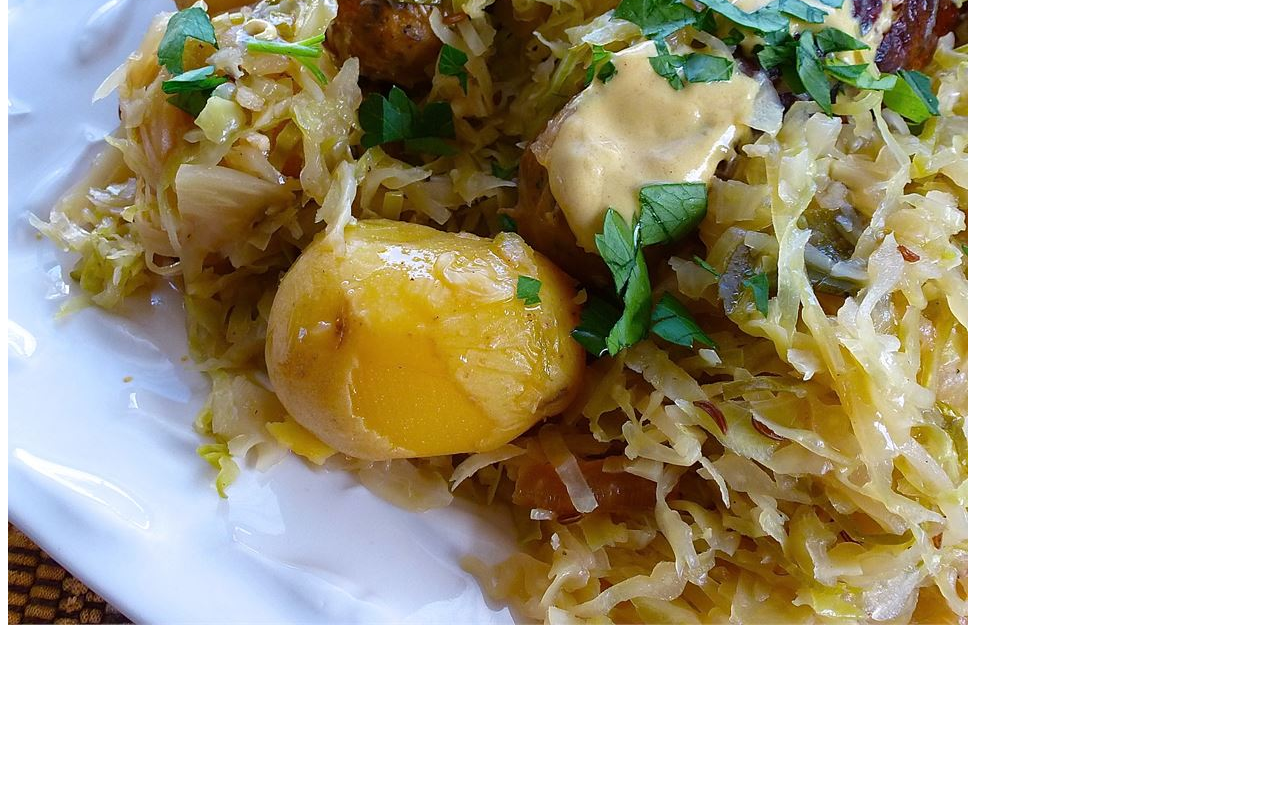
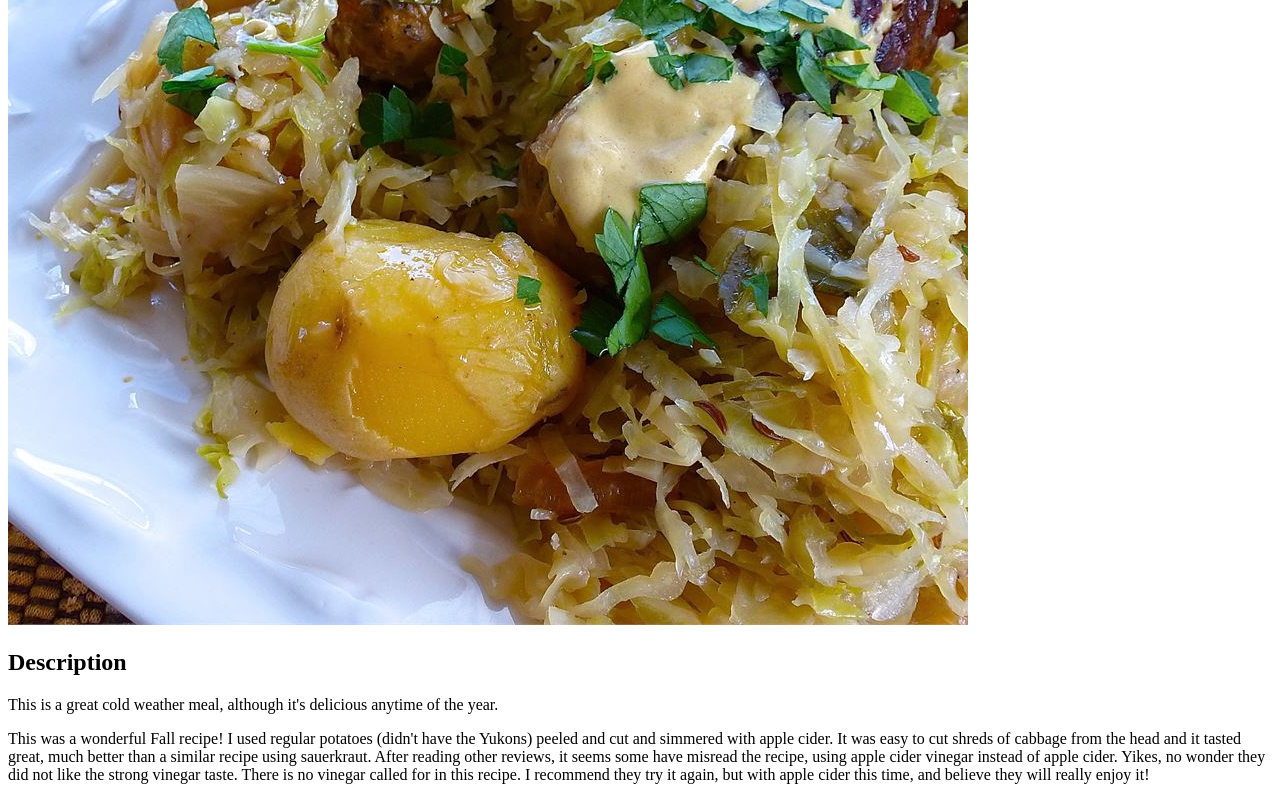
Before and after one commit to MarcusCalgar/odin-recipes, a plain HTML site: page recipes/chicken-apple-sausage.html in a window 1280 px wide. Shown: the part 415-1215 px from the top of the page. Before the commit the page ends 1052 px from the top, so only its background shows below. Drawn offline with Linux system fonts and the light colour scheme.

Commit message:
Add Description and comment on the recipe

```diff
--- a/recipes/chicken-apple-sausage.html
+++ b/recipes/chicken-apple-sausage.html
@@ -10,5 +10,11 @@
 <body>
     <h1>Chicken Apple Sausage with Cabbages</h1>
     <img src="../images/chicken-apple-sausage.jpeg" alt="Picture of Chicken Apple Sausage with Cabbages">
+    <h2>Description</h2>
+    <p>This is a great cold weather meal, although it's delicious anytime of the year.</p>
+    <p>This was a wonderful Fall recipe! I used regular potatoes (didn't have the Yukons) peeled and cut and simmered with apple cider.
+         It was easy to cut shreds of cabbage from the head and it tasted great, much better than a similar recipe using sauerkraut.
+         After reading other reviews, it seems some have misread the recipe, using apple cider vinegar instead of apple cider. Yikes, no wonder they did not like the strong vinegar taste.
+         There is no vinegar called for in this recipe. I recommend they try it again, but with apple cider this time, and believe they will really enjoy it!</p>
 </body>
 </html>
```
